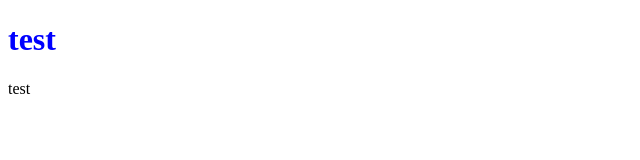
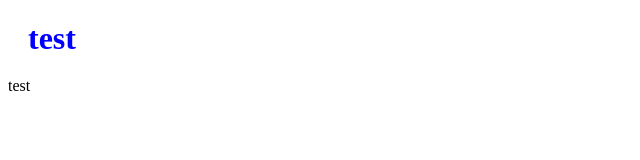
Before and after one commit to neaa25/wish, a plain HTML site: page index.html in a window 1280 px wide. Shown: the full height of the page, 0-640 px from the left. Drawn offline with Linux system fonts and the light colour scheme.

Commit message:
Update index.html

```diff
--- a/index.html
+++ b/index.html
@@ -2,7 +2,7 @@
 <html>
 <body>
 
-<h1 style="color: blue;">test</h1>
+<h1 style="color: blue; margin: 20px;">test</h1>
 <p>test</p>
 
 </body>
```
